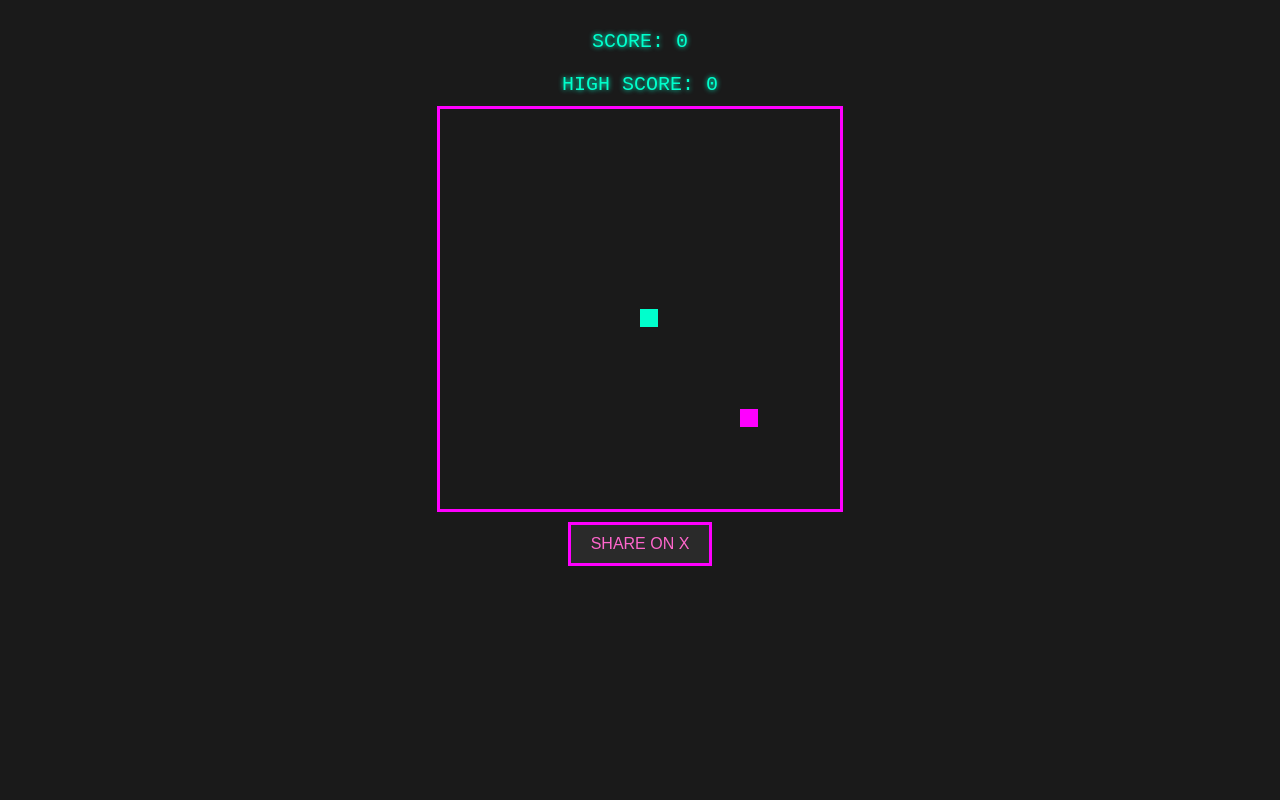
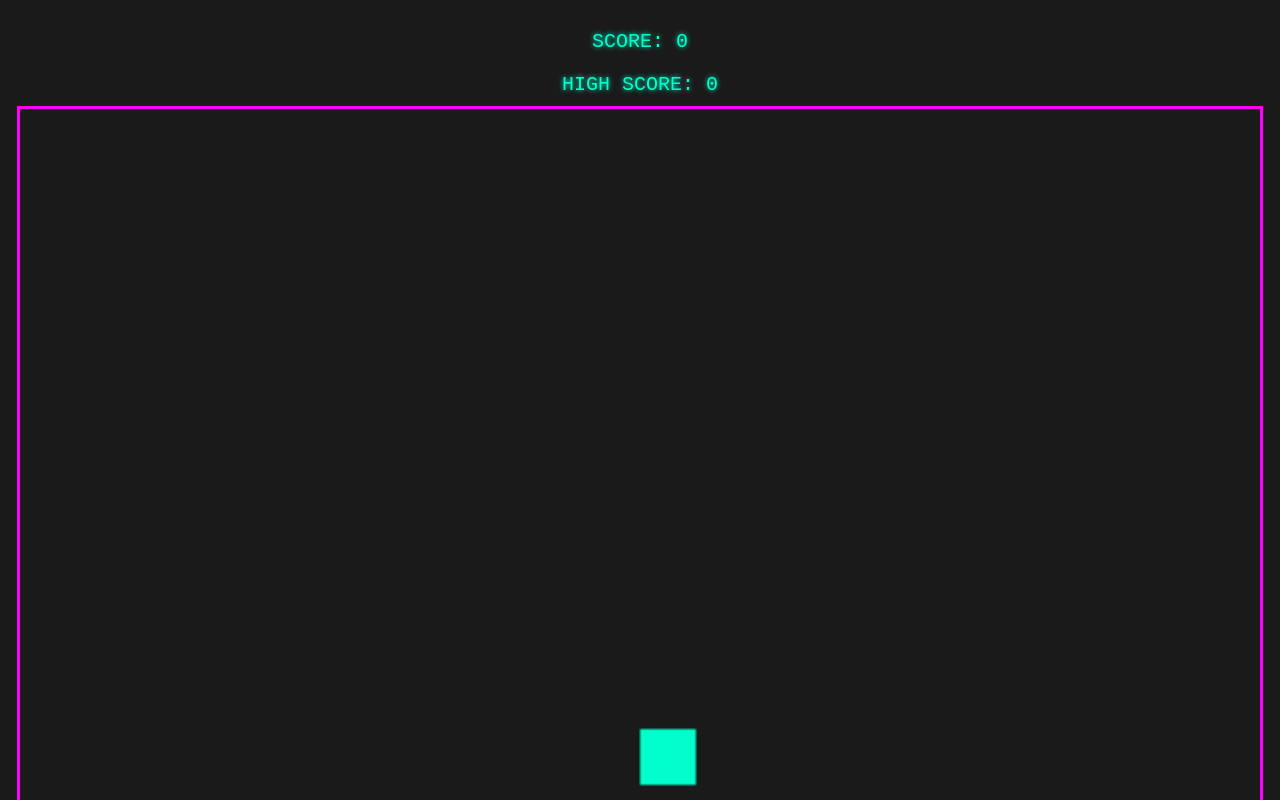
Before and after one commit to smsaleixo/main, a plain HTML site: page snake.html in a window 1280 px wide. Shown: the top 800 px of the page. Drawn offline with Linux system fonts and the light colour scheme.

Commit message:
Update snake.html

```diff
--- a/snake.html
+++ b/snake.html
@@ -15,13 +15,16 @@
             flex-direction: column;
             align-items: center;
             background: #1a1a1a;
-            height: 100%;
+            height: 100%; /* Match parent iframe */
             font-family: 'Pixel', monospace;
             color: #00ffcc;
         }
         canvas {
             border: 3px solid #ff00ff;
             background: #1a1a1a;
+            width: 100%; /* Responsive width */
+            height: auto; /* Auto height to fit content */
+            max-height: 100%; /* Limit to iframe height */
         }
         #score, #highScore {
             font-size: 20px;
@@ -129,7 +132,7 @@
         }
 
         function shareScore() {
-            const text = `I scored ${score} on retro Snake! Try it: https://your-ad-page.com`;
+            const text = `I scored ${score} on retro Snake! Try it: https://smsaleixo.github.io/`;
             const twitterUrl = `https://twitter.com/intent/tweet?text=${encodeURIComponent(text)}`;
             window.open(twitterUrl, '_blank');
         }
```
